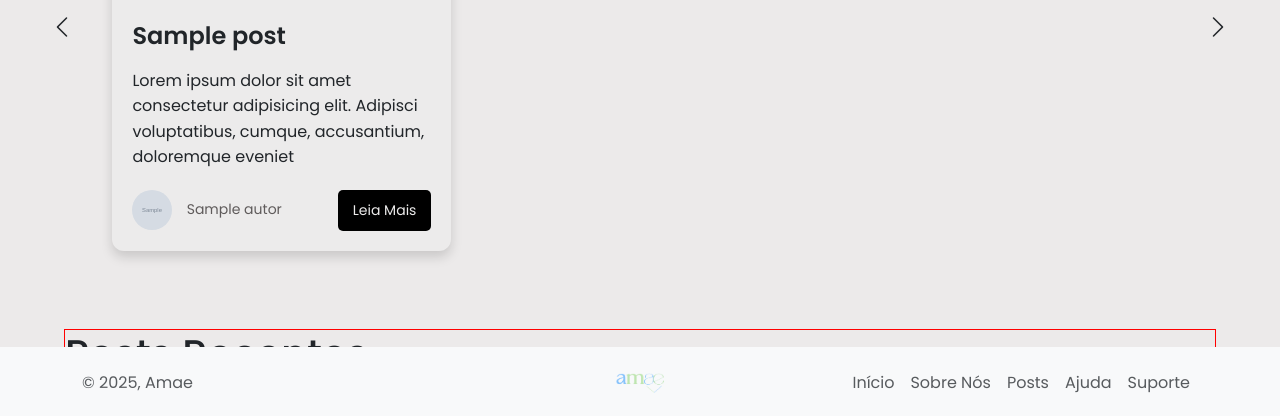
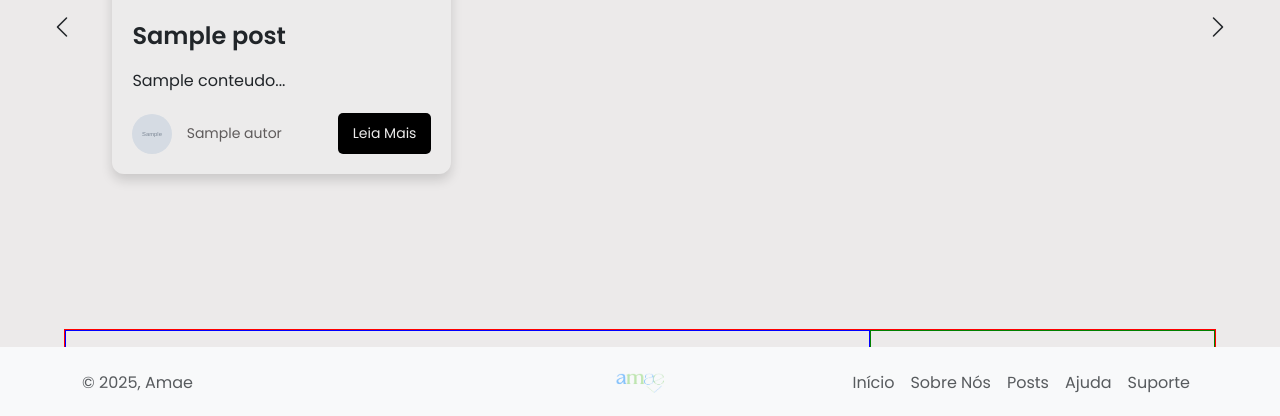
Before and after one commit to lariiscriis/ProjetoGestaoAgil, a Django app: template app/templates/blog.html in a window 1280 px wide. Shown: the part 381-797 px from the top of the page. Run offline with Django 4.2, Linux system fonts and the light colour scheme; the template is opened without the code that fills it: most values are stand-ins (such as "Sample title", 1, 10 or a date in 2020); grey boxes marked "Sample" are stand-in pictures; parts of the project's set-up code (start-up, migrations or seed data) failed here and were passed over; some libraries are stand-ins or nearby versions.

Commit message:
alterações para fazer merge

```diff
--- a/app/static/css/ajuda.css
+++ b/app/static/css/ajuda.css
@@ -8,8 +8,8 @@
 #Section-ajuda {
     background-color: #f7f7f7;
     padding: 50px 0;
-    margin-top: 3em;
-    margin-bottom: 4em;
+    /* margin-top: 3em;
+    margin-bottom: 4em; */
 }
 
 .ajuda-title h1 {
--- a/app/static/css/blog.css
+++ b/app/static/css/blog.css
@@ -4,6 +4,8 @@
     --background-color: #ffffff;
     --text-color: #000000;
 }
+
+
 
 .post-slider{
     position: relative;
@@ -170,4 +172,44 @@ i{
     margin: 30px auto 30px;
     border: 1px solid red;
 
+
 }
+
+.content .main-content{
+    width: 70%;
+    float: left;
+    border: 1px solid blue;
+
+}
+
+.content .side-bar{
+    width: 30%;
+    float: right;
+    border: 1px solid green;
+    height: 300px;
+}
+
+.clearfix::after {
+    content: "";
+    display: block;
+    clear: both;
+}
+
+.recent-post-title{
+    margin: 20px;
+}
+
+.content .main-content .post{
+    width: 95%;
+    height: 270px;
+    margin: 10px auto;
+    border: 5px;
+    background-color: white;
+}
+
+.content .main-content .post .post-image{
+    width: 40%;
+    height: 100%;
+    float: left;
+    object-fit: cover;
+}
--- a/app/templates/blog.html
+++ b/app/templates/blog.html
@@ -63,15 +63,13 @@
                                 <div class="blog-content">
                                     <h2 class="blog-title">{{ post.titulo }}</h2>
 
-                                    <p class="blog-description">Lorem ipsum dolor sit amet consectetur adipisicing elit. Adipisci
-                                    voluptatibus, cumque, accusantium, doloremque eveniet
-                                    </p>
+                                    <p class="blog-description">{{ post.conteudo|safe|truncatewords:50 }}...</p>
                                         <div class="blog-footer">
                                         <div class="author-image">
                                             {% if post.autor.foto_perfil %}
                                             <img src="{{ post.autor.foto_perfil.url }}" alt="">
                                                {% else %}
-                                            <img src="/static/images/default-profile.png" alt="Foto padrão">
+                                            <img src="/static/images/default-profile.png">
                                         {% endif %}
 
                                         <span class="blog-author">{{ post.autor.nome }}</span>
--- a/app/templates/template.html
+++ b/app/templates/template.html
@@ -1,6 +1,6 @@
 {% load static %}
 <!DOCTYPE html>
-<html lang="pt-br" class="h-100">
+<html lang="pt-br" >
 <head>
     <meta charset="UTF-8">
     <meta name="viewport" content="width=device-width, initial-scale=1.0">
@@ -12,7 +12,7 @@
     <title>{% block titulo %}Amae{% endblock %}</title>
 </head>
 
-<body class="d-flex flex-column h-100">
+<body class="wrapper d-flex flex-column min-vh-100">
 
     <nav class="navbar navbar-expand-lg fixed-top bg-body-tertiary" id="nav">
       <div class="container-fluid">
@@ -45,7 +45,7 @@
       {% endblock %}
     </main>
 
-    <footer class="footer fixed-bottom mt-auto bg-body-tertiary text-center text-lg-start py-3">
+    <footer class="footer sticky-bottom mt-auto bg-body-tertiary text-center text-lg-start py-3">
       <div class="container d-flex flex-wrap justify-content-between align-items-center">
           <div class="col-md-4 d-flex align-items-center">
             <span class="mb-3 mb-md-0 text-muted">© 2025, Amae</span>
```
Also changed, not shown: other parts of app/templates/blog.html (+45 -1 lines), app/migrations/0001_initial.py (deleted), app/migrations/0002_auto_20250529_1833.py (deleted), app/migrations/__init__.py (deleted), media/posts/thumbnails/freepik__expand__25643.png (added).
